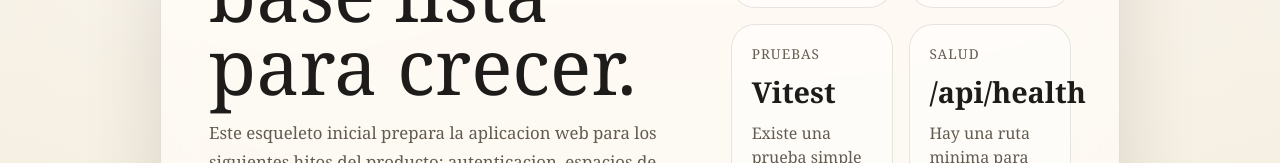
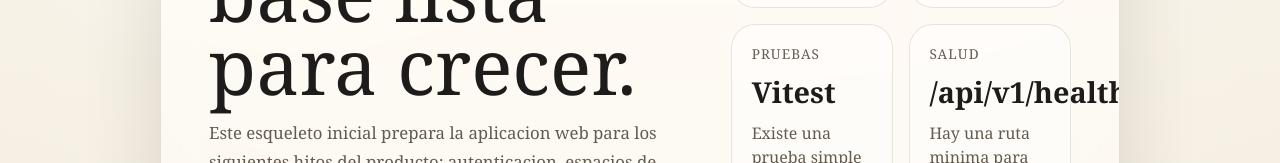
Before and after one commit to creep1ng/shared-expenses-tracking, a Next.js app in the folder frontend/: page / in a window 1280 px wide. Shown: the part 406-569 px from the top of the page. Built offline with nearby package versions, Linux system fonts and the light colour scheme.

Commit message:
fix(frontend): align health endpoint path with backend reality
- Update health check link and display value from /api/health to /api/v1/health
- Fix test assertion to match the actual backend health endpoint path

```diff
--- a/frontend/src/components/home-shell.tsx
+++ b/frontend/src/components/home-shell.tsx
@@ -18,7 +18,7 @@ const highlights = [
   },
   {
     label: "Salud",
-    value: "/api/health",
+    value: "/api/v1/health",
     copy: "Hay una ruta minima para integraciones de arranque y verificacion basica.",
   },
 ];
@@ -36,7 +36,7 @@ export function HomeShell() {
               producto: autenticacion, espacios de trabajo y registro de movimientos.
             </p>
             <div className="hero-actions">
-              <a className="primary-action" href="/api/health">
+              <a className="primary-action" href="/api/v1/health">
                 Ver health check
               </a>
               <a className="secondary-action" href="https://nextjs.org/docs">
```
Also changed, not shown: 1 other file (tests, documents, lock files or other folders).
